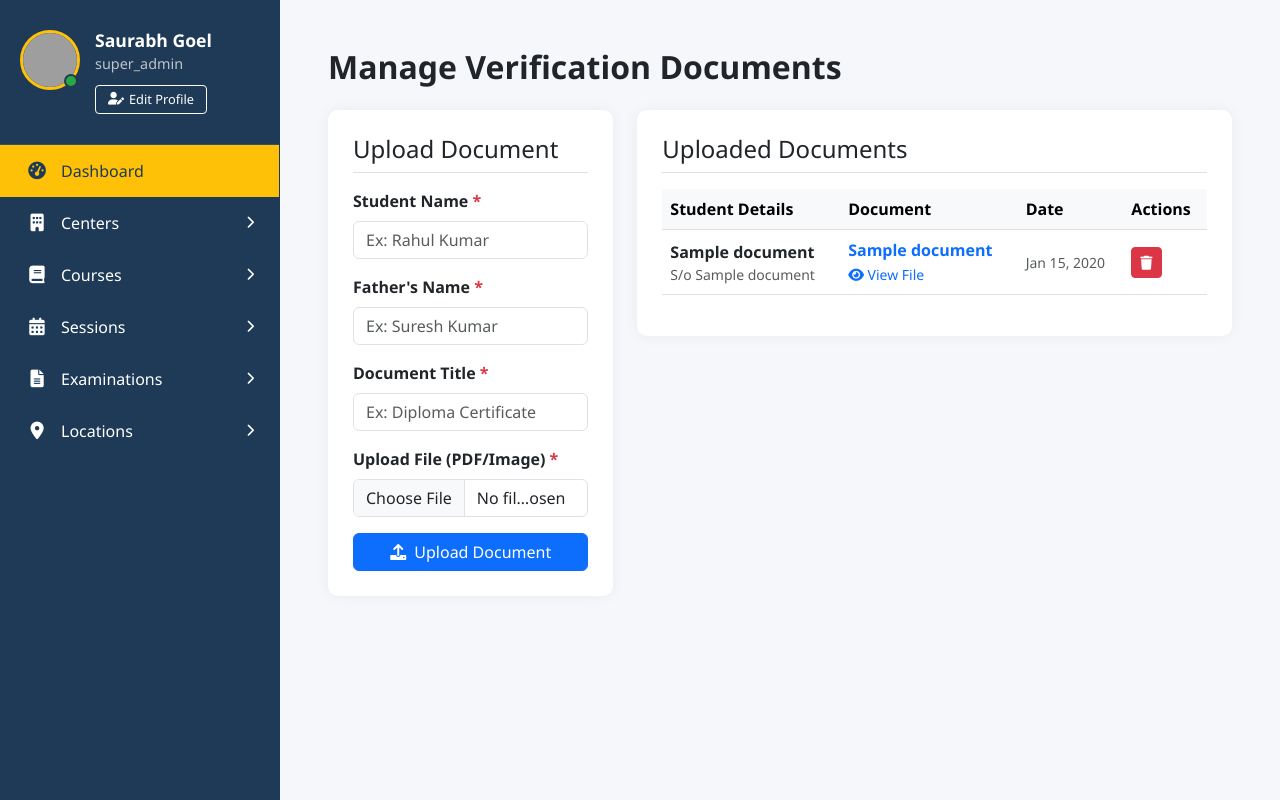
After one commit to Rahul04909/scre, a PHP site: page /pace-foundation/admin/pages/manage-verification.php in a window 1280 px wide. The commit adds this page. Run offline with PHP 8.4, Linux system fonts and the light colour scheme; tables that the repository leaves empty or names only in its code hold one stand-in row (values such as "Sample post"); grey boxes are pictures that could not be loaded.

Commit message:
updated verification page backend

```diff
--- /dev/null
+++ b/admin/pages/manage-verification.php
@@ -0,0 +1,209 @@
+<?php
+require_once '../../database/config.php';
+
+// Handle Add/Delete
+$message = '';
+$messageType = '';
+
+// Delete Document
+if (isset($_GET['delete_id'])) {
+    $id = intval($_GET['delete_id']);
+    try {
+        // First get file path to delete from server
+        $stmt = $pdo->prepare("SELECT file_path FROM verification_documents WHERE id = :id");
+        $stmt->execute([':id' => $id]);
+        $doc = $stmt->fetch();
+
+        if ($doc && file_exists('../../' . $doc['file_path'])) {
+            unlink('../../' . $doc['file_path']);
+        }
+
+        $delStmt = $pdo->prepare("DELETE FROM verification_documents WHERE id = :id");
+        $delStmt->execute([':id' => $id]);
+        $message = "Document deleted successfully.";
+        $messageType = "success";
+    } catch (PDOException $e) {
+        $message = "Error: " . $e->getMessage();
+        $messageType = "danger";
+    }
+}
+
+// Add Document
+if (isset($_POST['add_document'])) {
+    $student_name = trim($_POST['student_name']);
+    $father_name = trim($_POST['father_name']);
+    $doc_title = trim($_POST['doc_title']);
+
+    // File Upload
+    $uploadDir = '../../assets/uploads/verification/';
+    if (!file_exists($uploadDir)) {
+        mkdir($uploadDir, 0777, true);
+    }
+
+    if (isset($_FILES['doc_file']) && $_FILES['doc_file']['error'] == 0) {
+        $fileName = time() . '_' . preg_replace("/[^a-zA-Z0-9.]/", "", basename($_FILES['doc_file']['name']));
+        $targetFile = $uploadDir . $fileName;
+        $dbFilePath = 'assets/uploads/verification/' . $fileName; // Path stored in DB
+
+        if (move_uploaded_file($_FILES['doc_file']['tmp_name'], $targetFile)) {
+            try {
+                $sql = "INSERT INTO verification_documents (student_name, father_name, document_title, file_path) VALUES (:sname, :fname, :dtitle, :fpath)";
+                $stmt = $pdo->prepare($sql);
+                $stmt->execute([
+                    ':sname' => $student_name,
+                    ':fname' => $father_name,
+                    ':dtitle' => $doc_title,
+                    ':fpath' => $dbFilePath
+                ]);
+                $message = "Document added successfully!";
+                $messageType = "success";
+            } catch (PDOException $e) {
+                $message = "Database Error: " . $e->getMessage();
+                $messageType = "danger";
+            }
+        } else {
+            $message = "Error uploading file.";
+            $messageType = "danger";
+        }
+    } else {
+        $message = "Please select a valid file.";
+        $messageType = "danger";
+    }
+}
+
+// Fetch Documents
+try {
+    $stmt = $pdo->query("SELECT * FROM verification_documents ORDER BY created_at DESC");
+    $documents = $stmt->fetchAll();
+} catch (PDOException $e) {
+    die("Database Error: " . $e->getMessage());
+}
+?>
+
+<!DOCTYPE html>
+<html lang="en">
+<head>
+    <meta charset="UTF-8">
+    <title>Manage Verification Docs - Admin</title>
+    <link href="https://cdn.jsdelivr.net/npm/bootstrap@5.3.0/dist/css/bootstrap.min.css" rel="stylesheet">
+    <link href="https://cdnjs.cloudflare.com/ajax/libs/font-awesome/6.0.0/css/all.min.css" rel="stylesheet">
+    <link href="../../admin/assets/css/sidebar.css" rel="stylesheet">
+    <style>
+        .form-section {
+            background: #fff;
+            padding: 25px;
+            border-radius: 10px;
+            box-shadow: 0 0 15px rgba(0,0,0,0.05);
+            margin-bottom: 30px;
+        }
+        .table-section {
+            background: #fff;
+            padding: 25px;
+            border-radius: 10px;
+            box-shadow: 0 0 15px rgba(0,0,0,0.05);
+        }
+    </style>
+</head>
+<body>
+    <div class="d-flex" id="wrapper">
+        <!-- Sidebar -->
+        <?php include '../../admin/sidebar.php'; ?>
+
+        <!-- Page Content -->
+        <div id="page-content-wrapper" style="margin-left: 280px;">
+            <div class="container-fluid py-5 px-lg-5">
+                <div class="d-flex justify-content-between align-items-center mb-4">
+                    <h2 class="mb-0 text-dark fw-bold">Manage Verification Documents</h2>
+                </div>
+
+                <?php if ($message): ?>
+                    <div class="alert alert-<?php echo $messageType; ?> alert-dismissible fade show">
+                        <?php echo $message; ?>
+                        <button class="btn-close" data-bs-dismiss="alert"></button>
+                    </div>
+                <?php endif; ?>
+
+                <div class="row">
+                    <!-- Add Document Form -->
+                    <div class="col-lg-4">
+                        <div class="form-section">
+                            <h4 class="mb-3 border-bottom pb-2">Upload Document</h4>
+                            <form method="POST" enctype="multipart/form-data">
+                                <div class="mb-3">
+                                    <label class="form-label fw-bold">Student Name <span class="text-danger">*</span></label>
+                                    <input type="text" name="student_name" class="form-control" required placeholder="Ex: Rahul Kumar">
+                                </div>
+                                <div class="mb-3">
+                                    <label class="form-label fw-bold">Father's Name <span class="text-danger">*</span></label>
+                                    <input type="text" name="father_name" class="form-control" required placeholder="Ex: Suresh Kumar">
+                                </div>
+                                <div class="mb-3">
+                                    <label class="form-label fw-bold">Document Title <span class="text-danger">*</span></label>
+                                    <input type="text" name="doc_title" class="form-control" required placeholder="Ex: Diploma Certificate">
+                                </div>
+                                <div class="mb-3">
+                                    <label class="form-label fw-bold">Upload File (PDF/Image) <span class="text-danger">*</span></label>
+                                    <input type="file" name="doc_file" class="form-control" required accept=".pdf, .jpg, .jpeg, .png">
+                                </div>
+                                <button type="submit" name="add_document" class="btn btn-primary w-100"><i class="fas fa-upload me-1"></i> Upload Document</button>
+                            </form>
+                        </div>
+                    </div>
+
+                    <!-- Documents List -->
+                    <div class="col-lg-8">
+                        <div class="table-section">
+                            <h4 class="mb-3 border-bottom pb-2">Uploaded Documents</h4>
+                            <div class="table-responsive">
+                                <table class="table table-hover align-middle">
+                                    <thead class="table-light">
+                                        <tr>
+                                            <th>Student Details</th>
+                                            <th>Document</th>
+                                            <th>Date</th>
+                                            <th>Actions</th>
+                                        </tr>
+                                    </thead>
+                                    <tbody>
+                                        <?php if (count($documents) > 0): ?>
+                                            <?php foreach ($documents as $doc): ?>
+                                            <tr>
+                                                <td>
+                                                    <div class="fw-bold"><?php echo htmlspecialchars($doc['student_name']); ?></div>
+                                                    <div class="small text-muted">S/o <?php echo htmlspecialchars($doc['father_name']); ?></div>
+                                                </td>
+                                                <td>
+                                                    <div class="fw-bold text-primary"><?php echo htmlspecialchars($doc['document_title']); ?></div>
+                                                    <a href="../../<?php echo htmlspecialchars($doc['file_path']); ?>" target="_blank" class="small text-decoration-none"><i class="fas fa-eye"></i> View File</a>
+                                                </td>
+                                                <td class="text-muted small">
+                                                    <?php echo date('M d, Y', strtotime($doc['created_at'])); ?>
+                                                </td>
+                                                <td>
+                                                    <a href="manage-verification.php?delete_id=<?php echo $doc['id']; ?>" class="btn btn-danger btn-sm" onclick="return confirm('Delete this document?');">
+                                                        <i class="fas fa-trash"></i>
+                                                    </a>
+                                                </td>
+                                            </tr>
+                                            <?php endforeach; ?>
+                                        <?php else: ?>
+                                            <tr>
+                                                <td colspan="4" class="text-center py-4 text-muted">No documents uploaded yet.</td>
+                                            </tr>
+                                        <?php endif; ?>
+                                    </tbody>
+                                </table>
+                            </div>
+                        </div>
+                    </div>
+                </div>
+            </div>
+        </div>
+    </div>
+
+    <!-- Scripts -->
+    <script src="https://code.jquery.com/jquery-3.6.0.min.js"></script>
+    <script src="https://cdn.jsdelivr.net/npm/bootstrap@5.3.0/dist/js/bootstrap.bundle.min.js"></script>
+    <script src="../../admin/assets/js/sidebar.js"></script>
+</body>
+</html>
```
Also changed, not shown: database/setup_verification.php (added, +20 -0 lines), pages/verification.php (+10 -11 lines).
